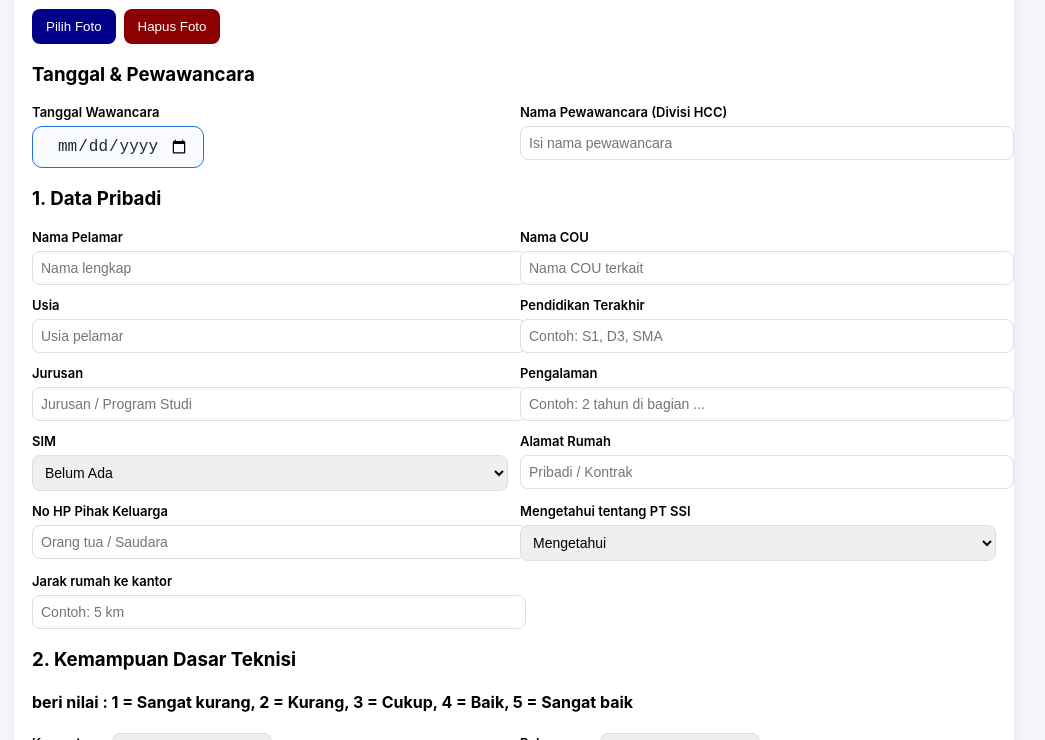
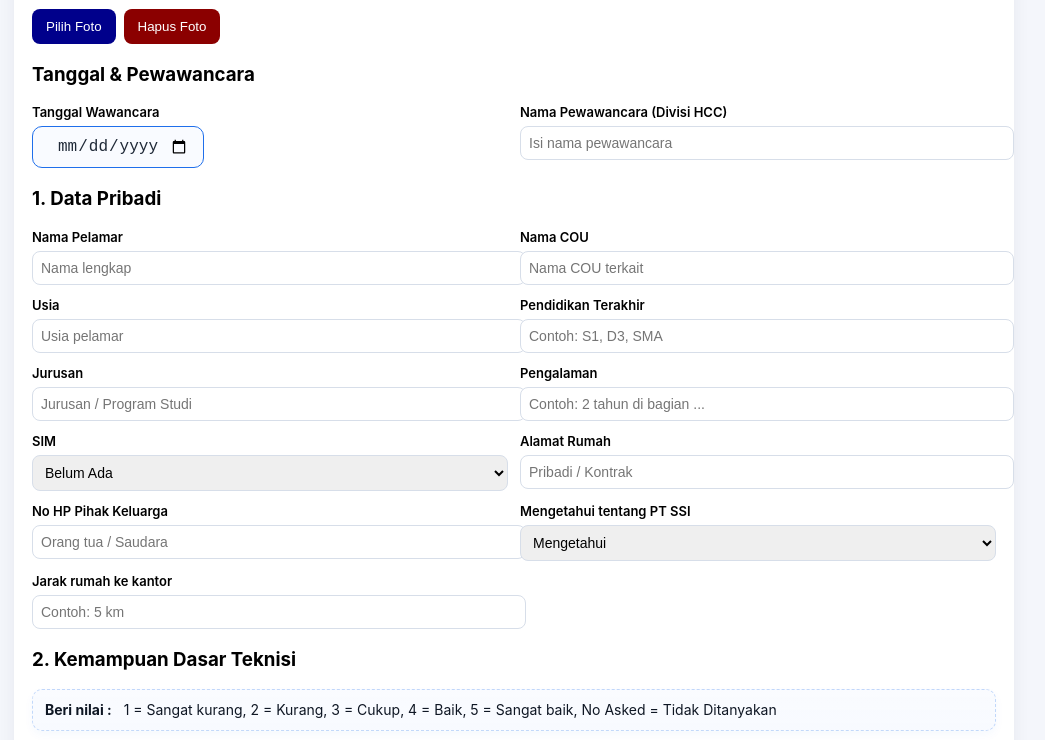
Before and after one commit to joko140576/from-wawancaraSSI, a plain HTML site: page index.html in a window 1280 px wide. Shown: the part 195-935 px from the top of the page, without its empty margins (126-1171 px from the left). Drawn offline with Linux system fonts and the light colour scheme.

Commit message:
Update index.html

```diff
--- a/index.html
+++ b/index.html
@@ -40,11 +40,38 @@
           text-align: center;
         }
 
+    .note-box{
+        display: block;
+        border: 1px dashed rgba(31,111,235,0.25); /* garis putus2 lembut */
+        background: linear-gradient(180deg, rgba(249,251,255,0.9), rgba(243,247,255,0.6));
+        padding: 10px 12px;
+        border-radius: 10px;
+        box-shadow: 0 4px 10px rgba(31,111,235,0.04);
+        color: #0f1724;
+        font-size: 14px;
+        line-height: 1.4;
+        margin-top: 8px;
+        margin-bottom: 12px;
+      }
+
+      .note-box strong{
+        display:inline-block;
+        margin-right:8px;
+        font-weight:700;
+      }
+
+
     @media print{
       body{background:white;margin:0}
       .no-print{display:none}
       .card{box-shadow:none;border-radius:0;padding:6mm}
       .logo-frame{border:1px solid #ddd}
+      .note-box{
+        border-style:solid;
+        background: none;
+        box-shadow: none;
+
+      }
     }
     @media (max-width:700px){.grid{grid-template-columns:1fr}.rating-row{grid-template-columns:1fr}}
     .final-row{display:flex;gap:12px;align-items:center}
@@ -149,7 +176,10 @@
         <!-- kemampuan teknis -->
         <div class="section">
           <h3>2. Kemampuan Dasar Teknisi </h3>
-        <h4>beri nilai : 1 = Sangat kurang, 2 = Kurang, 3 = Cukup, 4 = Baik, 5 = Sangat baik </h4>
+       <div class="note-box" role="note" aria-live="polite">
+          <strong>Beri nilai :</strong>
+          <span>1 = Sangat kurang, 2 = Kurang, 3 = Cukup, 4 = Baik, 5 = Sangat baik, No Asked = Tidak Ditanyakan</span>
+        </div>
           <div class="grid">
             <div class="rating-row">
               <div class="label">Komputer (basic)</div>
```
